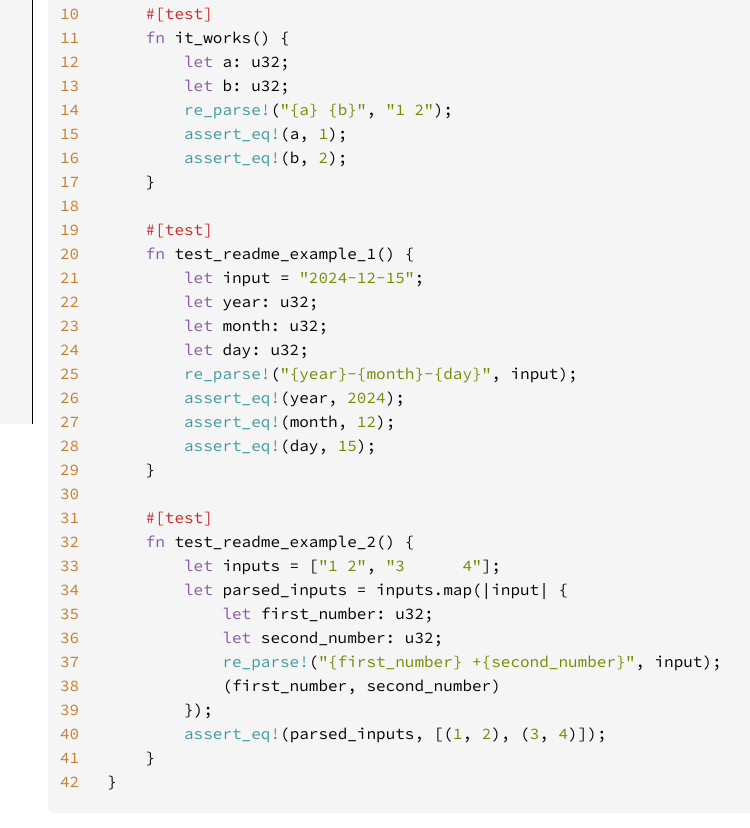
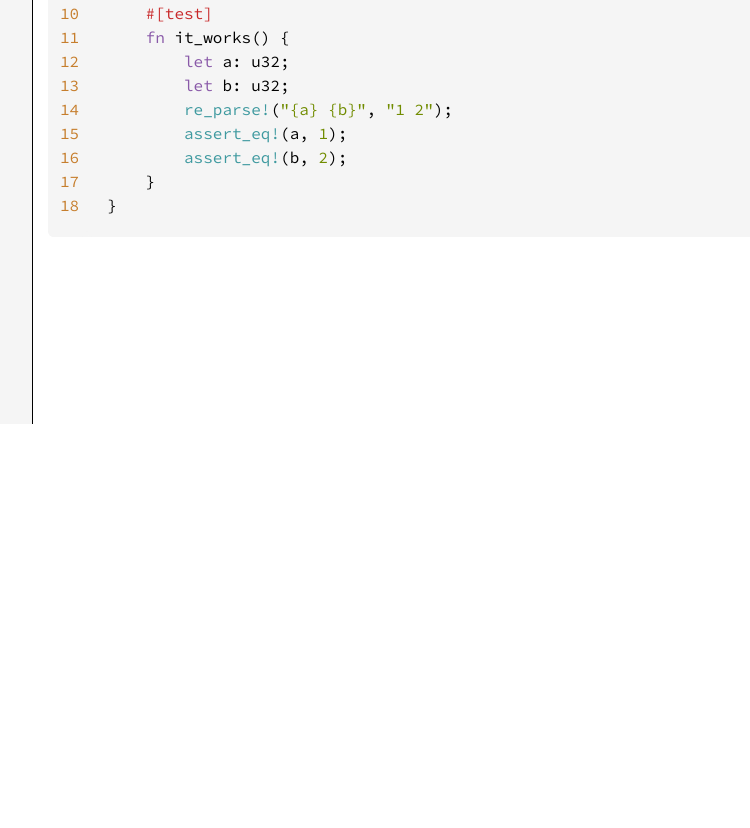
Before and after one commit to Inky-developer/regex-parse, a plain HTML site: page src/regex_parse/lib.rs.html in a window 1280 px wide. Shown: the part 376-1204 px from the top of the page, without its empty margins (17-767 px from the left). After the commit the page ends 800 px from the top, so only its background shows below. Drawn offline with Linux system fonts and the light colour scheme.

Commit message:
deploy: 0ede1ebadd7009f37a38519254c755123c67ae70

```diff
--- a/src/regex_parse/lib.rs.html
+++ b/src/regex_parse/lib.rs.html
@@ -16,31 +16,7 @@
 <a href="#15" id="15">15</a>
 <a href="#16" id="16">16</a>
 <a href="#17" id="17">17</a>
-<a href="#18" id="18">18</a>
-<a href="#19" id="19">19</a>
-<a href="#20" id="20">20</a>
-<a href="#21" id="21">21</a>
-<a href="#22" id="22">22</a>
-<a href="#23" id="23">23</a>
-<a href="#24" id="24">24</a>
-<a href="#25" id="25">25</a>
-<a href="#26" id="26">26</a>
-<a href="#27" id="27">27</a>
-<a href="#28" id="28">28</a>
-<a href="#29" id="29">29</a>
-<a href="#30" id="30">30</a>
-<a href="#31" id="31">31</a>
-<a href="#32" id="32">32</a>
-<a href="#33" id="33">33</a>
-<a href="#34" id="34">34</a>
-<a href="#35" id="35">35</a>
-<a href="#36" id="36">36</a>
-<a href="#37" id="37">37</a>
-<a href="#38" id="38">38</a>
-<a href="#39" id="39">39</a>
-<a href="#40" id="40">40</a>
-<a href="#41" id="41">41</a>
-<a href="#42" id="42">42</a></pre></div><pre class="rust"><code><span class="doccomment">//! For detailed documentation, look at [re_parse]
+<a href="#18" id="18">18</a></pre></div><pre class="rust"><code><span class="doccomment">//! For detailed documentation, look at [re_parse]
 </span><span class="attr">#![doc=<span class="macro">include_str!</span>(<span class="string">"../README.md"</span>)]
 
 </span><span class="kw">pub use </span>re_parse_proc_macro::re_parse;
@@ -57,29 +33,5 @@
         <span class="macro">assert_eq!</span>(a, <span class="number">1</span>);
         <span class="macro">assert_eq!</span>(b, <span class="number">2</span>);
     }
-
-    <span class="attr">#[test]
-    </span><span class="kw">fn </span>test_readme_example_1() {
-        <span class="kw">let </span>input = <span class="string">"2024-12-15"</span>;
-        <span class="kw">let </span>year: u32;
-        <span class="kw">let </span>month: u32;
-        <span class="kw">let </span>day: u32;
-        <span class="macro">re_parse!</span>(<span class="string">"{year}-{month}-{day}"</span>, input);
-        <span class="macro">assert_eq!</span>(year, <span class="number">2024</span>);
-        <span class="macro">assert_eq!</span>(month, <span class="number">12</span>);
-        <span class="macro">assert_eq!</span>(day, <span class="number">15</span>);
-    }
-
-    <span class="attr">#[test]
-    </span><span class="kw">fn </span>test_readme_example_2() {
-        <span class="kw">let </span>inputs = [<span class="string">"1 2"</span>, <span class="string">"3      4"</span>];
-        <span class="kw">let </span>parsed_inputs = inputs.map(|input| {
-            <span class="kw">let </span>first_number: u32;
-            <span class="kw">let </span>second_number: u32;
-            <span class="macro">re_parse!</span>(<span class="string">"{first_number} +{second_number}"</span>, input);
-            (first_number, second_number)
-        });
-        <span class="macro">assert_eq!</span>(parsed_inputs, [(<span class="number">1</span>, <span class="number">2</span>), (<span class="number">3</span>, <span class="number">4</span>)]);
-    }
 }
 </code></pre></div></section></main></body></html>
```
Also changed, not shown: regex_parse/index.html (+3 -3 lines).
